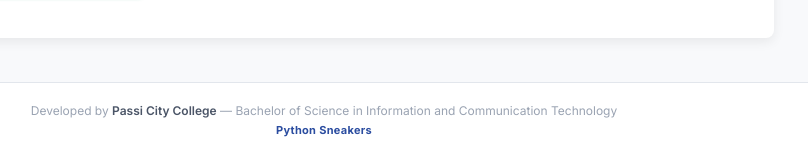
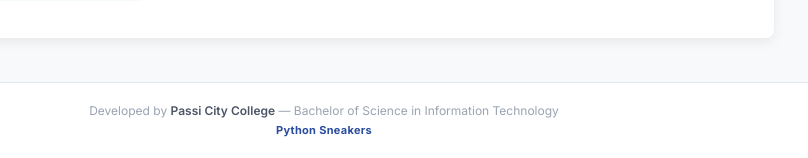
Before and after one commit to DoaneMIH/cdrrmo_inventory_passi, a PHP site: page /cdrrmo_inventory_system/add_item.php in a window 1280 px wide. Shown: the part 827-985 px from the top of the page, without its empty margins (444-1252 px from the left). Run offline with PHP 8.4, Linux system fonts and the light colour scheme; a user stored in the database is signed in; data comes from the database, SQL or seed files in the repository.

Commit message:
Update footer.php

```diff
--- a/includes/footer.php
+++ b/includes/footer.php
@@ -3,7 +3,7 @@
             <!-- Site Footer -->
             <footer class="site-footer">
                 <div class="site-footer-text">
-                    Developed by <strong>Passi City College</strong> — Bachelor of Science in Information and Communication Technology
+                    Developed by <strong>Passi City College</strong> — Bachelor of Science in Information Technology
                 </div>
                 <div class="site-footer-group">Python Sneakers</div>
             </footer>
```
